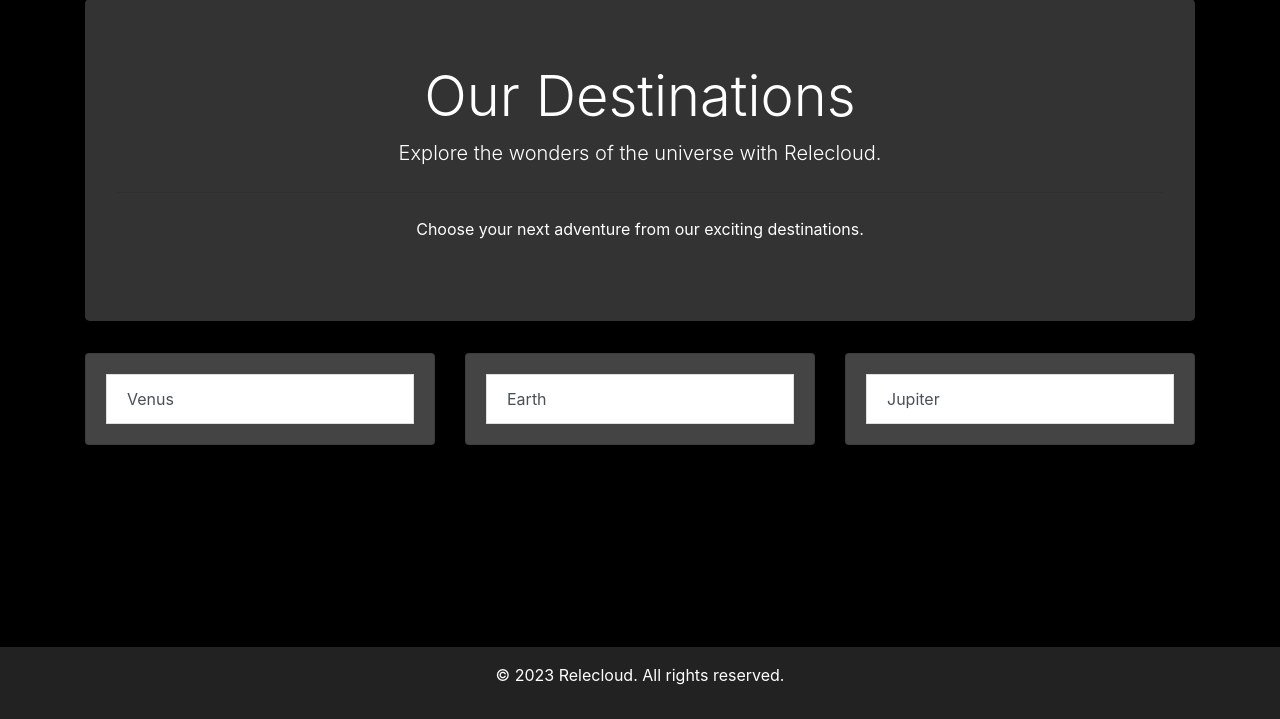
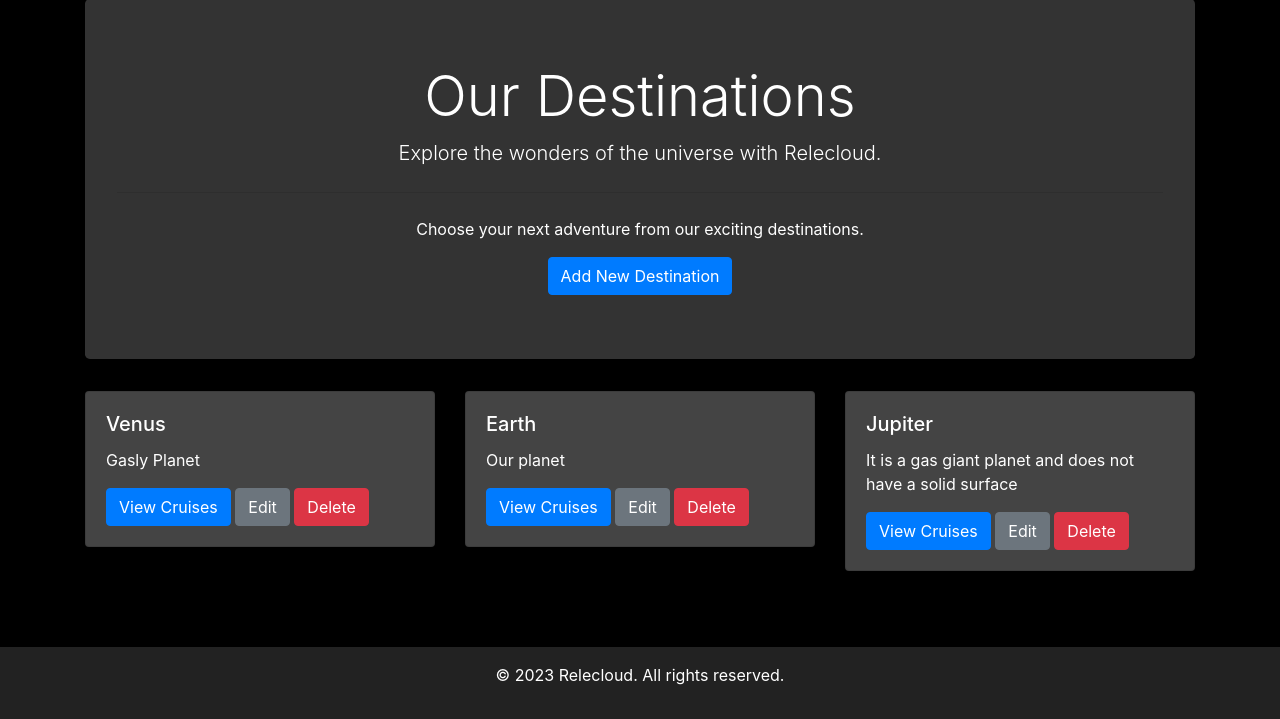
Before and after one commit to Izan2003/Izan-Herraiz-Diez, a Django app: page /destinations/ in a window 1280 px wide. Shown: the part 81-800 px from the top of the page. Run offline with Django 5.2, Linux system fonts and the light colour scheme; data comes from the database, SQL or seed files in the repository; both versions use the stored data as it was after the commit; some libraries are stand-ins or nearby versions.

Commit message:
Implementing functions Update, Edit and Delete Destinations

```diff
--- a/relecloud/templates/destinations.html
+++ b/relecloud/templates/destinations.html
@@ -4,6 +4,7 @@
     <p class="lead">Explore the wonders of the universe with Relecloud.</p>
     <hr class="my-4">
     <p>Choose your next adventure from our exciting destinations.</p>
+    <a href="{% url 'destination_add' %}" class="btn btn-primary">Add New Destination</a>
 </div>
 
 <div class="row">
@@ -11,9 +12,11 @@
     <div class="col-md-4">
         <div class="card mb-4">
             <div class="card-body">
-                <a class="list-group-item list-group-item-action" href="{% url 'destination_detail' destination.id %}">
-                    {{ destination.name }}
-                </a>
+                <h5 class="card-title">{{ destination.name }}</h5>
+                <p class="card-text">{{ destination.description }}</p>
+                <a href="{% url 'destination_detail' destination.id %}" class="btn btn-primary">View Cruises</a>
+                <a href="{% url 'destination_edit' destination.id %}" class="btn btn-secondary">Edit</a>
+                <a href="{% url 'destination_delete' destination.id %}" class="btn btn-danger">Delete</a>
             </div>
         </div>
     </div>
--- a/relecloud/urls.py
+++ b/relecloud/urls.py
@@ -1,12 +1,18 @@
 ## APP (relecloud)
 
 from django.urls import path
-from . import views
+from .views import (
+    index, about, destinations, destination_detail, cruise_detail,
+    DestinationCreateView, DestinationUpdateView, DestinationDeleteView
+)
 
 urlpatterns = [
-    path('', views.index, name='index'),
-    path('about/', views.about, name='about'),
-    path('destinations/', views.destinations, name='destinations'),
-    path('destination/<int:destination_id>/', views.destination_detail, name='destination_detail'),
-    path('cruise/<int:cruise_id>/', views.cruise_detail, name='cruise_detail'),
+    path('', index, name='index'),
+    path('about/', about, name='about'),
+    path('destinations/', destinations, name='destinations'),
+    path('destination/<int:destination_id>/', destination_detail, name='destination_detail'),
+    path('destination/add/', DestinationCreateView.as_view(), name='destination_add'),
+    path('destination/<int:pk>/edit/', DestinationUpdateView.as_view(), name='destination_edit'),
+    path('destination/<int:pk>/delete/', DestinationDeleteView.as_view(), name='destination_delete'),
+    path('cruise/<int:cruise_id>/', cruise_detail, name='cruise_detail'),
 ]
--- a/relecloud/views.py
+++ b/relecloud/views.py
@@ -1,9 +1,15 @@
-from django.shortcuts import render, HttpResponse, get_object_or_404
-from . import models
-from django.views import generic
+from django.shortcuts import render, get_object_or_404, redirect
+from django.urls import reverse_lazy
+from django.views.generic import CreateView, UpdateView, DeleteView
+from django import forms
+from .models import Destination, Cruise
 
+# Define the form directly in views.py
+class DestinationForm(forms.ModelForm):
+    class Meta:
+        model = Destination
+        fields = ['name', 'description']
 
-# Create your views here.
 def index(request):
     return render(request, 'index.html')
 
@@ -11,19 +17,43 @@ def about(request):
     return render(request, 'about.html')
 
 def destinations(request):
-    all_destinations = models.Destination.objects.all()
+    all_destinations = Destination.objects.all()
     return render(request, 'destinations.html', {'destinations': all_destinations})
 
-def cruise_detail(request, cruise_id):
-    cruise = get_object_or_404(models.Cruise, id=cruise_id)
-    return render(request, 'cruise_detail.html', {'cruise': cruise})
-
-
 def destination_detail(request, destination_id):
-    destination = get_object_or_404(models.Destination, id=destination_id)
-    cruises = models.Cruise.objects.filter(destination=destination)
+    destination = get_object_or_404(Destination, id=destination_id)
+    cruises = Cruise.objects.filter(destination=destination)
     return render(request, 'destination_detail.html', {'destination': destination, 'cruises': cruises})
 
 def cruise_detail(request, cruise_id):
-    cruise = get_object_or_404(models.Cruise, id=cruise_id)
+    cruise = get_object_or_404(Cruise, id=cruise_id)
     return render(request, 'cruise_detail.html', {'cruise': cruise})
+
+class DestinationCreateView(CreateView):
+    model = Destination
+    form_class = DestinationForm
+    template_name = 'destination_form.html'
+    success_url = reverse_lazy('destinations')
+
+    def get_context_data(self, **kwargs):
+        context = super().get_context_data(**kwargs)
+        context['title'] = 'Add New Destination'
+        context['button_text'] = 'Add Destination'
+        return context
+
+class DestinationUpdateView(UpdateView):
+    model = Destination
+    form_class = DestinationForm
+    template_name = 'destination_form.html'
+    success_url = reverse_lazy('destinations')
+
+    def get_context_data(self, **kwargs):
+        context = super().get_context_data(**kwargs)
+        context['title'] = 'Edit Destination'
+        context['button_text'] = 'Update Destination'
+        return context
+
+class DestinationDeleteView(DeleteView):
+    model = Destination
+    template_name = 'destination_confirm_delete.html'
+    success_url = reverse_lazy('destinations')
```
Also changed, not shown: relecloud/templates/cruise_detail.html (deleted, +0 -27 lines), relecloud/templates/destination_confirm_delete.html (added, +11 -0 lines), relecloud/templates/destination_form.html (added, +9 -0 lines), db.sqlite3.
